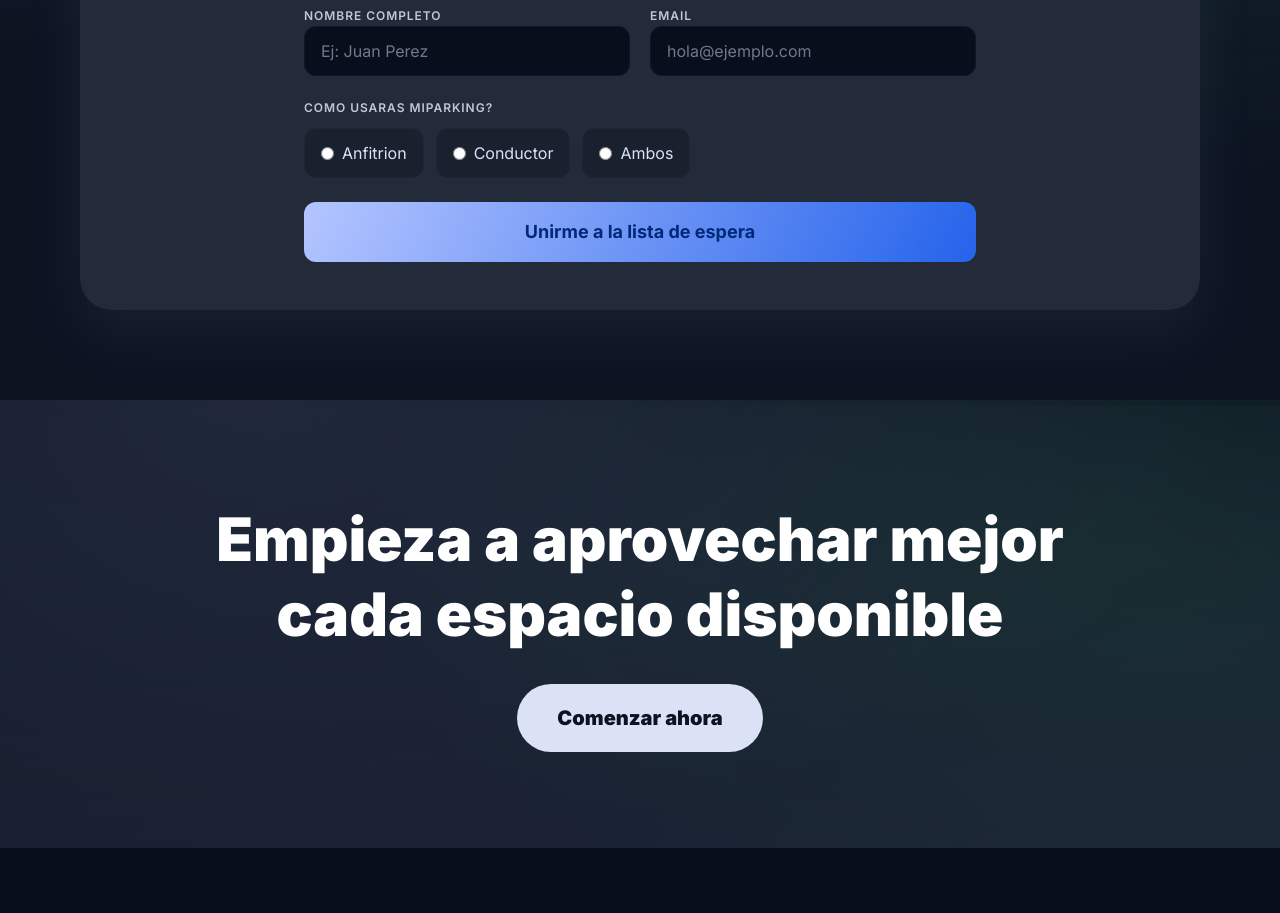
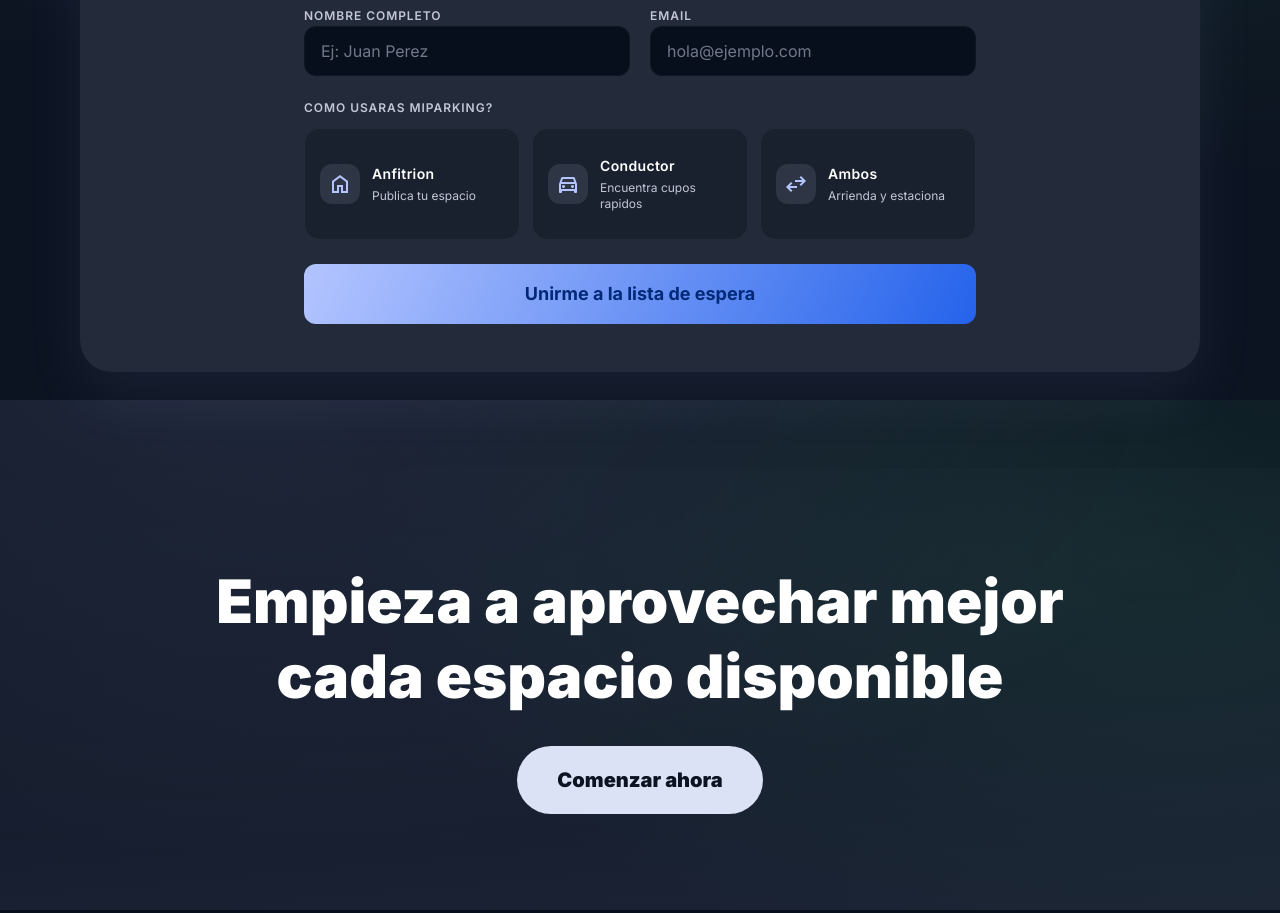
Before and after one commit to MiParking/landing, a Next.js app: page / in a window 1280 px wide. Shown: the part 2800-3713 px from the top of the page. Built offline with nearby package versions, Linux system fonts and the light colour scheme.

Commit message:
feat: add role cards for waitlist

```diff
--- a/src/components/landing/WaitlistForm.tsx
+++ b/src/components/landing/WaitlistForm.tsx
@@ -1,4 +1,25 @@
 export function WaitlistForm() {
+  const roleOptions = [
+    {
+      label: "Anfitrion",
+      value: "host",
+      icon: "home",
+      description: "Publica tu espacio",
+    },
+    {
+      label: "Conductor",
+      value: "driver",
+      icon: "directions_car",
+      description: "Encuentra cupos rapidos",
+    },
+    {
+      label: "Ambos",
+      value: "both",
+      icon: "swap_horiz",
+      description: "Arrienda y estaciona",
+    },
+  ];
+
   return (
     <section id="waitlist" className="py-24">
       <div className="section-wrap">
@@ -39,18 +60,33 @@
               <legend className="mb-3 text-xs font-semibold uppercase tracking-[0.08em] text-[var(--on-surface-variant)]">
                 Como usaras MiParking?
               </legend>
-              <div className="flex flex-wrap gap-3">
-                {[
-                  "Anfitrion",
-                  "Conductor",
-                  "Ambos",
-                ].map((option) => (
-                  <label
-                    key={option}
-                    className="soft-outline flex cursor-pointer items-center gap-2 rounded-xl bg-[var(--surface-container)] px-4 py-3"
-                  >
-                    <input type="radio" name="role" value={option} className="accent-[var(--primary)]" />
-                    <span>{option}</span>
+              <div className="grid gap-3 md:grid-cols-3">
+                {roleOptions.map((option) => (
+                  <label key={option.value} className="group relative cursor-pointer">
+                    <input
+                      type="radio"
+                      name="role"
+                      value={option.value}
+                      className="peer sr-only"
+                    />
+                    <div className="relative min-h-28 overflow-hidden rounded-2xl">
+                      <div className="pointer-events-none absolute inset-0 rounded-2xl opacity-0 transition-opacity duration-300 group-hover:opacity-100 peer-focus-visible:opacity-100 peer-checked:opacity-100">
+                        <div className="h-full w-full animate-[spin_3.4s_linear_infinite] bg-[conic-gradient(from_120deg,var(--primary),var(--tertiary),var(--primary-container),var(--primary))]" />
+                      </div>
+                      <div className="absolute inset-px rounded-[15px] bg-[var(--surface-container)]" />
+                      <div className="relative z-10 flex min-h-28 items-center gap-3 px-4 py-4 transition-transform duration-200 group-hover:-translate-y-0.5">
+                        <div className="grid h-10 w-10 shrink-0 place-items-center rounded-xl bg-[var(--surface-highest)] text-[var(--primary)]">
+                          <span className="material-symbols-outlined text-[22px] leading-none">{option.icon}</span>
+                        </div>
+                        <div className="min-w-0 flex-1 text-left">
+                          <p className="text-sm font-semibold tracking-wide text-white">{option.label}</p>
+                          <p className="mt-1 text-xs text-[var(--on-surface-variant)]">{option.description}</p>
+                        </div>
+                      </div>
+                    </div>
+                    <span className="pointer-events-none absolute top-3 right-3 inline-flex h-6 w-6 scale-75 items-center justify-center rounded-full bg-[var(--primary)] text-[var(--surface)] opacity-0 transition-all duration-200 peer-checked:scale-100 peer-checked:opacity-100">
+                      <span className="material-symbols-outlined text-[16px] leading-none">check</span>
+                    </span>
                   </label>
                 ))}
               </div>
```
